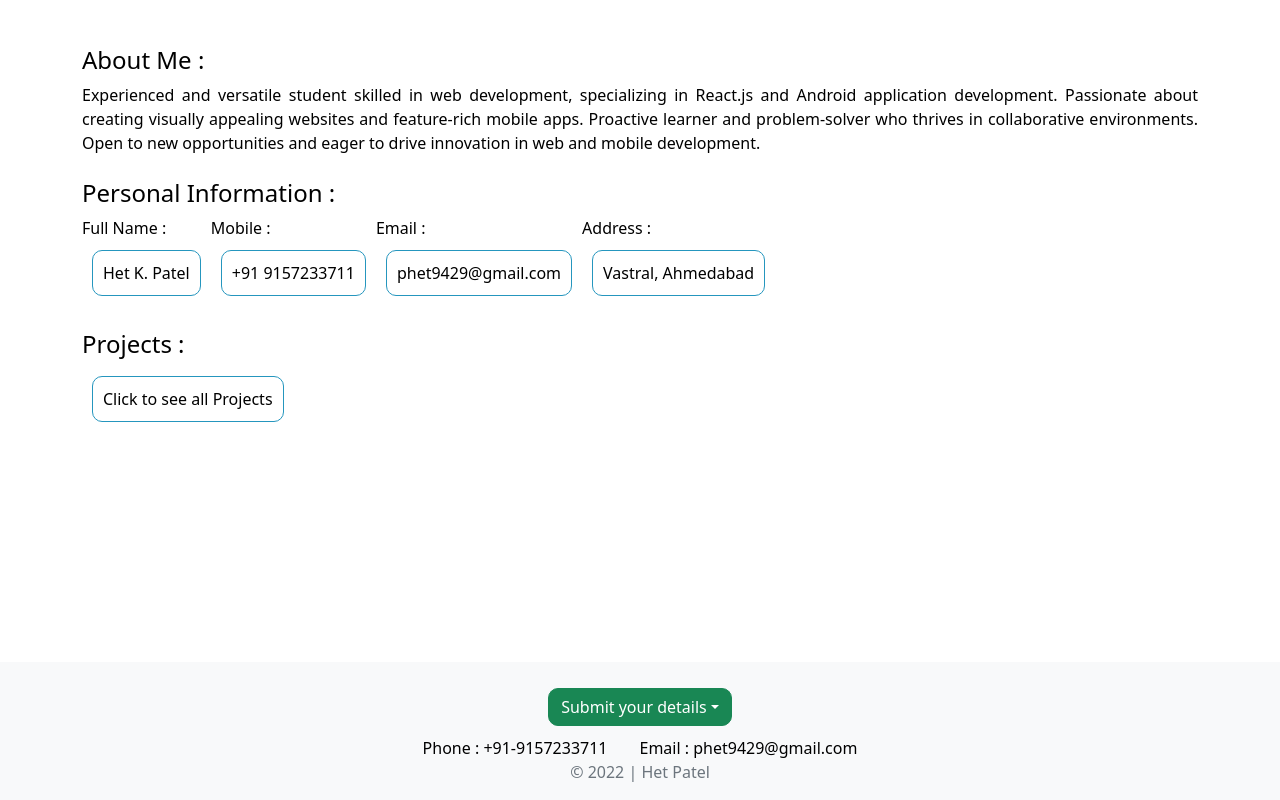
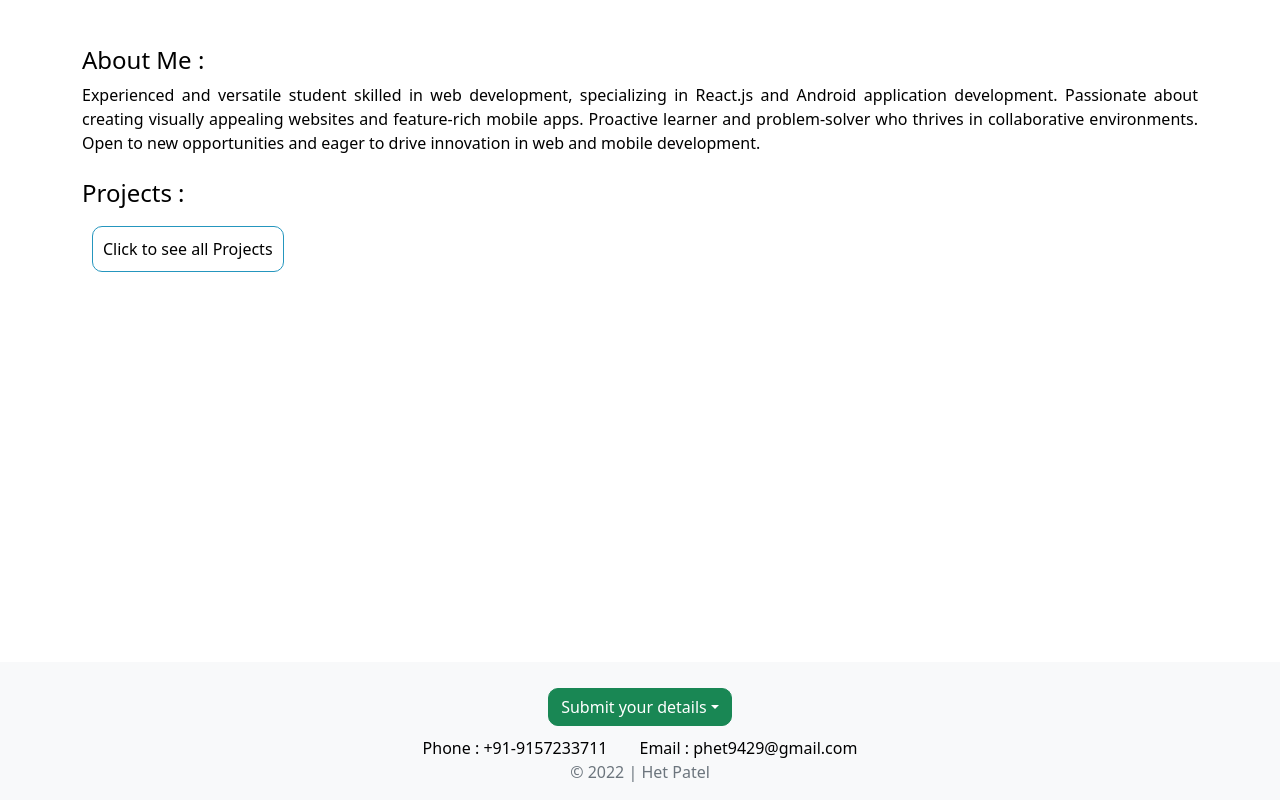
Before and after one commit to Het-Patel69/my-protfolio-using-react, a React (Create React App) app: page / in a window 1280 px wide. Shown: the part 882-1682 px from the top of the page. Built offline with nearby package versions, Linux system fonts and the light colour scheme.

Commit message:
removed some info

```diff
--- a/src/pages/Home.js
+++ b/src/pages/Home.js
@@ -3,49 +3,17 @@ import React from "react";
 function Home(props) {
   return (
     <div className={`min-h-screen ${props.mode}`}>
-
       <div className="container">
         <div className="pt-4 mb-4">
           <h4>About Me :</h4>
-                    <p id="about_me">Experienced and versatile student skilled in
-                        web development, specializing in React.js
-                        and Android application development.
-                        Passionate about creating visually
-                        appealing websites and feature-rich mobile
-                        apps. Proactive learner and problem-solver
-                        who thrives in collaborative environments.
-                        Open to new opportunities and eager to
-                        drive innovation in web and mobile
-                        development.
+          <p id="about_me">
+            Experienced and versatile student skilled in web development,
+            specializing in React.js and Android application development.
+            Passionate about creating visually appealing websites and
+            feature-rich mobile apps. Proactive learner and problem-solver who
+            thrives in collaborative environments. Open to new opportunities and
+            eager to drive innovation in web and mobile development.
           </p>
-                </div>
-                <div className="my-4">
-                    <h4>Personal Information :</h4>
-                    <div id="inner_about">
-                        <div>
-                            Full Name :
-                            <div>
-                                Het K. Patel
-                            </div>
-                        </div>
-                        <div>
-                            Mobile :
-                            <div>
-                                +91 9157233711
-                            </div>
-                        </div>
-                        <div>
-                            Email :
-                            <div>
-                                phet9429@gmail.com
-                            </div>
-                        </div>
-                        <div>
-                            Address :
-                            <div>Vastral, Ahmedabad
-                            </div>
-                        </div>
-                    </div>
         </div>
         <div className="my4">
           <h4>Projects :</h4>
@@ -59,7 +27,6 @@ function Home(props) {
         </div>
       </div>
     </div>
-
   );
 }
 
```
Lines whose indentation alone changed are shown as unchanged.
